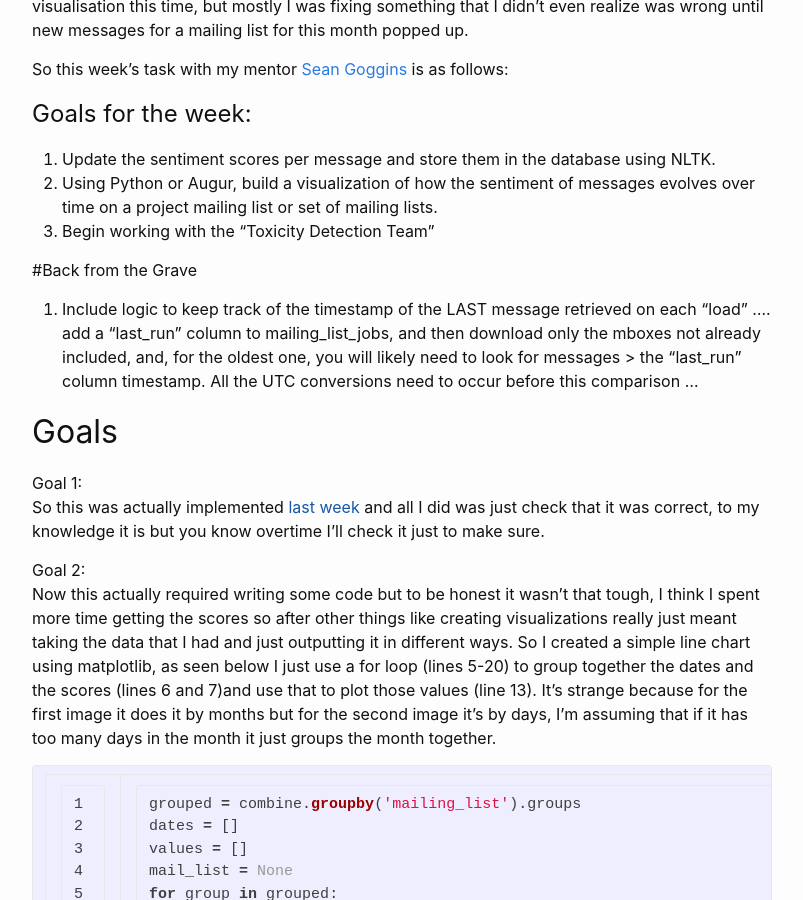
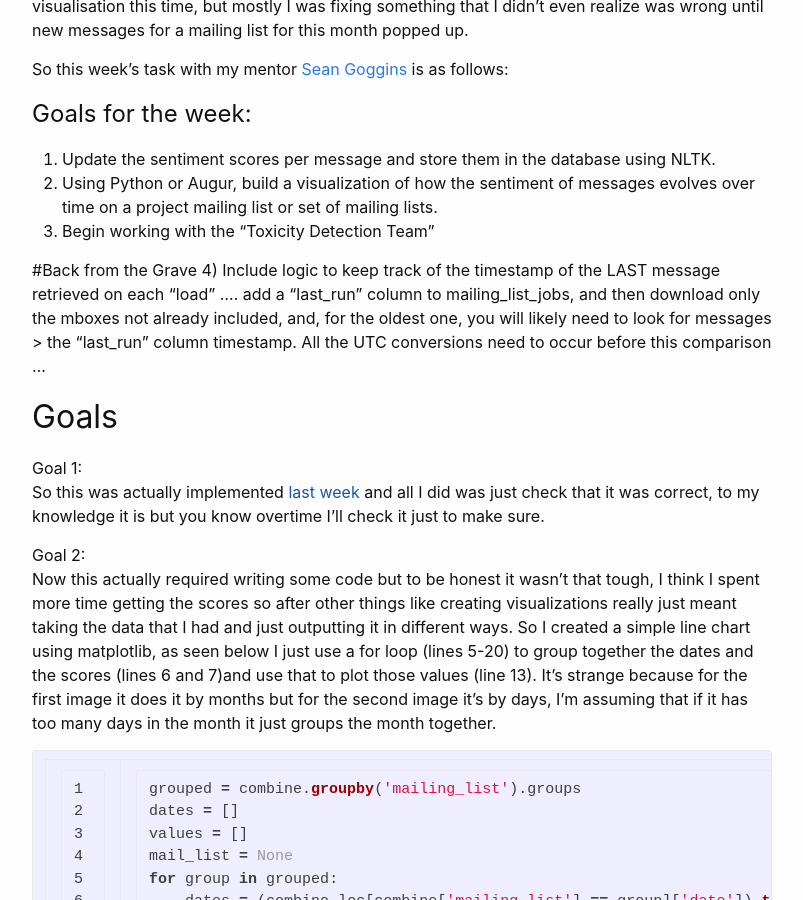
Before and after one commit to kmn5409/keanu-nichols, a Jekyll site: the page built from _posts/2018-07-13-gsoc-Week-9.md, in a window 1280 px wide and 900 px high, scrolled down 302 px. Shown: the whole window, without its empty margins (238-1041 px from the left). Built offline with Jekyll 4.4.1, drawn with Linux system fonts in a browser that asks for light colours.

Commit message:
Numbers should have changed now

```diff
--- a/_posts/2018-07-13-gsoc-Week-9.md
+++ b/_posts/2018-07-13-gsoc-Week-9.md
@@ -15,7 +15,7 @@ So this week's task with my mentor [Sean Goggins](http://www.seangoggins.net/) i
 3. Begin working with the "Toxicity Detection Team"
 
 #Back from the Grave
-4. Include logic to keep track of the timestamp of the LAST message retrieved on each “load” …. add a “last_run” column to mailing_list_jobs, and then download only the mboxes not already included, and, for the oldest one, you will likely need to look for messages > the “last_run” column timestamp. All the UTC conversions need to occur before this comparison …
+4) Include logic to keep track of the timestamp of the LAST message retrieved on each “load” …. add a “last_run” column to mailing_list_jobs, and then download only the mboxes not already included, and, for the oldest one, you will likely need to look for messages > the “last_run” column timestamp. All the UTC conversions need to occur before this comparison …
 
 
 ## Goals
```
Also changed, not shown: _posts/2018-07-20-gsoc-Week-10.md (+1 -1 lines).
